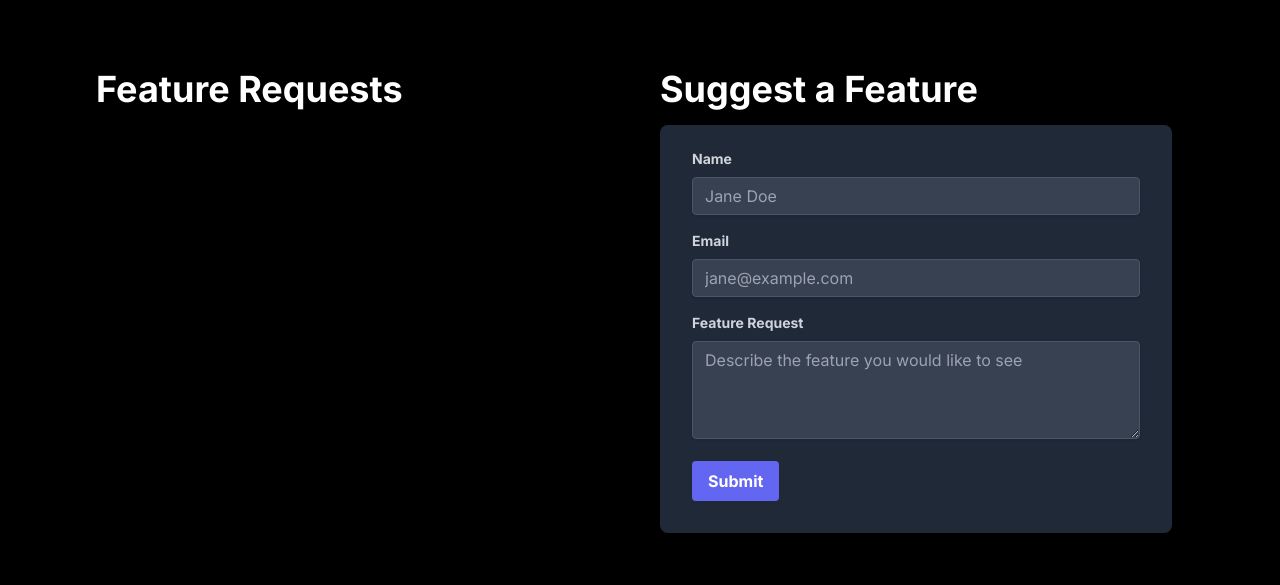
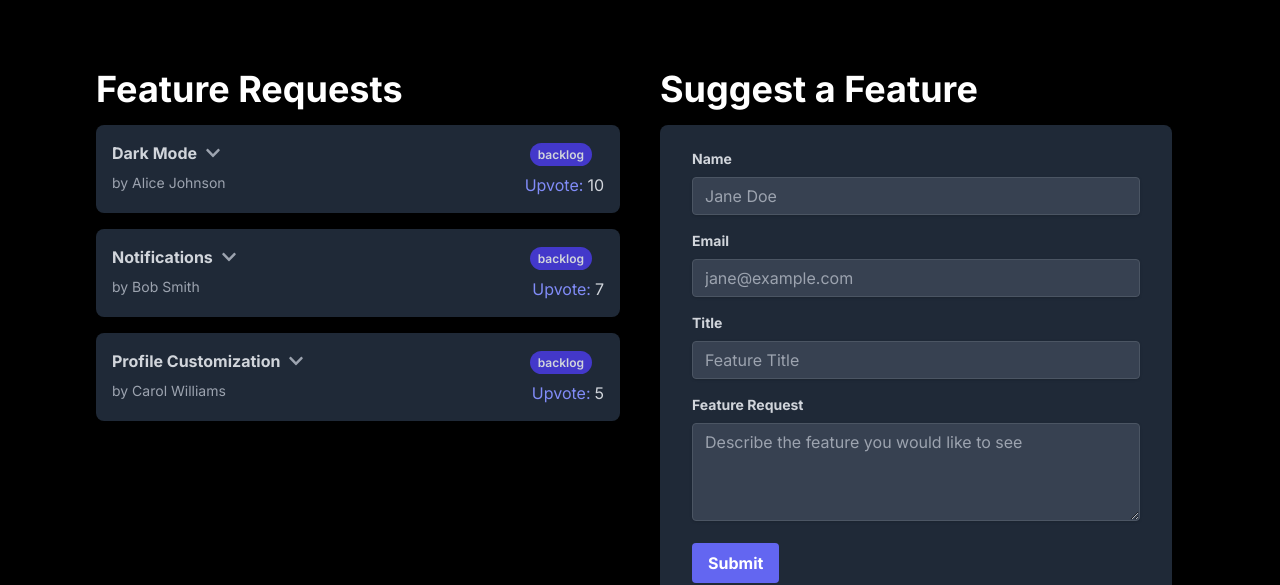
Before and after one commit to promptengineers-ai/website, a Next.js app: page / in a window 1280 px wide. Shown: the part 1280-1865 px from the top of the page. Built offline with nearby package versions, Linux system fonts and the light colour scheme.

Commit message:
Looks good, few touch upds

```diff
--- a/src/sections/SuggestionSection.tsx
+++ b/src/sections/SuggestionSection.tsx
@@ -1,11 +1,46 @@
 "use client";
 import { useState } from "react";
+import { FaChevronDown, FaChevronUp } from "react-icons/fa";
 
 const SuggestionSection = () => {
-  const [features, setFeatures] = useState<any[]>([]);
+  const [features, setFeatures] = useState<any[]>([
+    {
+      id: 1,
+      name: "Alice Johnson",
+      email: "alice@example.com",
+      title: "Dark Mode",
+      feature:
+        "Add a dark mode option to the website for better night-time usability.",
+      upvotes: 10,
+      status: "backlog",
+    },
+    {
+      id: 2,
+      name: "Bob Smith",
+      email: "bob@example.com",
+      title: "Notifications",
+      feature: "Implement a notification system to alert users of new updates.",
+      upvotes: 7,
+      status: "backlog",
+    },
+    {
+      id: 3,
+      name: "Carol Williams",
+      email: "carol@example.com",
+      title: "Profile Customization",
+      feature:
+        "Allow users to customize their profiles with pictures and bios.",
+      upvotes: 5,
+      status: "backlog",
+    },
+  ]);
   const [name, setName] = useState("");
   const [email, setEmail] = useState("");
+  const [featureTitle, setFeatureTitle] = useState("");
   const [feature, setFeature] = useState("");
+  const [expandedFeatures, setExpandedFeatures] = useState<Set<number>>(
+    new Set(),
+  );
 
   const handleSubmit = (e: any) => {
     e.preventDefault();
@@ -13,6 +48,7 @@ const SuggestionSection = () => {
       id: features.length + 1,
       name,
       email,
+      title: featureTitle,
       feature,
       upvotes: 0,
       status: "backlog",
@@ -20,10 +56,11 @@ const SuggestionSection = () => {
     setFeatures([newFeature, ...features]);
     setName("");
     setEmail("");
+    setFeatureTitle("");
     setFeature("");
   };
 
-  const handleUpvote = (id: string) => {
+  const handleUpvote = (id: number) => {
     setFeatures(
       features.map((feature: any) =>
         feature.id === id
@@ -31,6 +68,18 @@ const SuggestionSection = () => {
           : feature,
       ),
     );
+  };
+
+  const toggleDescription = (id: number) => {
+    setExpandedFeatures((prev) => {
+      const newSet = new Set(prev);
+      if (newSet.has(id)) {
+        newSet.delete(id);
+      } else {
+        newSet.add(id);
+      }
+      return newSet;
+    });
   };
 
   return (
@@ -49,30 +98,46 @@ const SuggestionSection = () => {
                     key={feature.id}
                     className="mb-4 rounded-lg bg-gray-800 p-4 shadow-lg"
                   >
-                    <div className="flex justify-between">
-                      <div>
+                    <div className="flex items-start justify-between">
+                      <div className="w-10/12">
+                        <div className="flex items-center">
                           <p className="font-bold text-gray-300">
+                            {feature.title}
+                          </p>
+                          <button
+                            onClick={() => toggleDescription(feature.id)}
+                            className="ml-2 text-gray-400 focus:outline-none"
+                          >
+                            {expandedFeatures.has(feature.id) ? (
+                              <FaChevronUp />
+                            ) : (
+                              <FaChevronDown />
+                            )}
+                          </button>
+                        </div>
+                        {expandedFeatures.has(feature.id) && (
+                          <p className="mt-2 text-xs text-gray-400">
                             {feature.feature}
                           </p>
-                        <p className="text-sm text-gray-400">
+                        )}
+                        <p className="mt-2 text-sm text-gray-400">
                           by {feature.name}
                         </p>
                       </div>
-                      <div className="flex flex-col items-center">
-                        <div className="flex items-end">
-                          <p className="mr-3 text-gray-300">Status:</p>
-                          <span className="rounded-full bg-indigo-700 px-2 py-1 text-xs font-semibold text-gray-300">
+                      <div className="w-2/12 text-right">
+                        <span className="mr-3 rounded-full bg-indigo-700 px-2 py-1 text-xs font-semibold text-gray-300">
                           {feature.status}
                         </span>
-                        </div>
-                        <div className="flex items-end">
+                        <div className="mt-2 flex flex-col items-end">
+                          <div className="flex">
                             <button
                               onClick={() => handleUpvote(feature.id)}
-                            className="mr-3 text-indigo-400"
+                              className="mr-1 text-indigo-400"
                             >
-                            Upvote
+                              Upvote:
                             </button>
                             <p className="text-gray-300">{feature.upvotes}</p>
+                          </div>
                         </div>
                       </div>
                     </div>
@@ -125,6 +190,23 @@ const SuggestionSection = () => {
               <div className="mb-4">
                 <label
                   className="mb-2 block text-sm font-bold text-gray-300"
+                  htmlFor="title"
+                >
+                  Title
+                </label>
+                <input
+                  required
+                  className="focus:shadow-outline w-full appearance-none rounded border border-gray-600 bg-gray-700 px-3 py-2 leading-tight text-gray-300 shadow focus:outline-none"
+                  id="title"
+                  type="text"
+                  placeholder="Feature Title"
+                  onChange={(e) => setFeatureTitle(e.target.value)}
+                  value={featureTitle}
+                />
+              </div>
+              <div className="mb-4">
+                <label
+                  className="mb-2 block text-sm font-bold text-gray-300"
                   htmlFor="feature"
                 >
                   Feature Request
```
Lines whose indentation alone changed are shown as unchanged.
